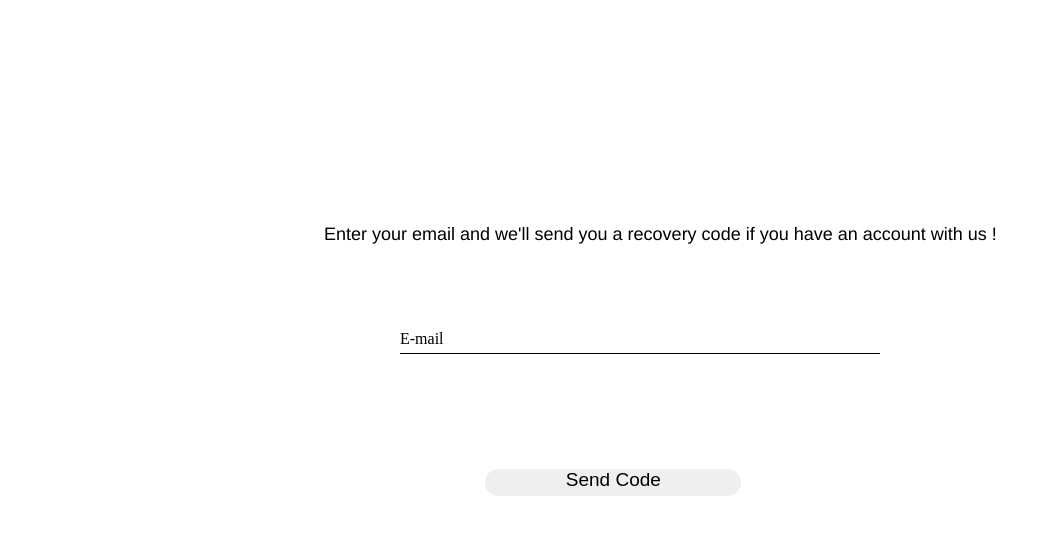
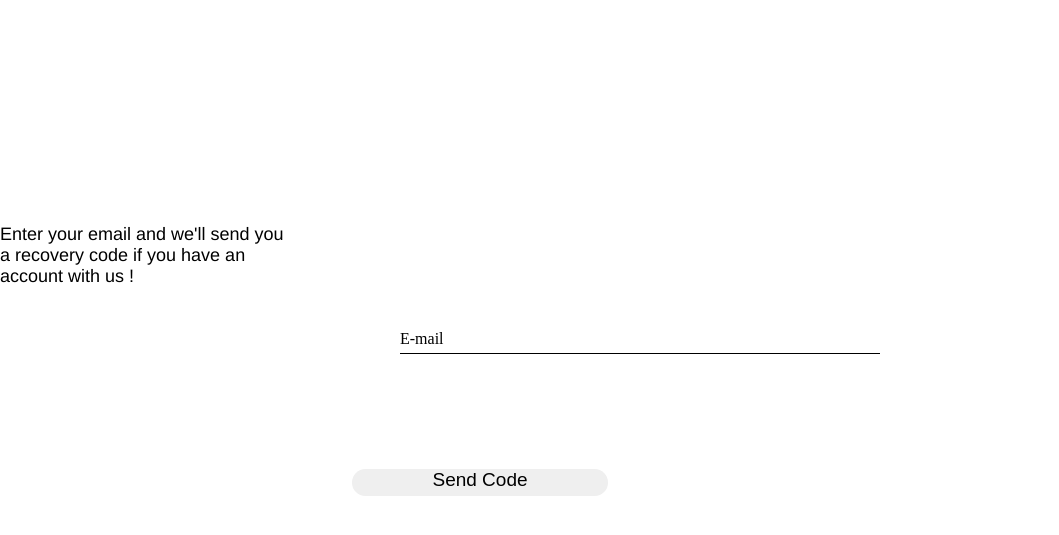
Before and after one commit to Joels17/COSC360_Team4, a PHP site: page /recovery.php in a window 1280 px wide. Shown: the part 64-599 px from the top of the page, without its empty margins (0-1059 px from the left). Run offline with PHP 8.4, Linux system fonts and the light colour scheme.

Commit message:
CSS fixes

```diff
--- a/recovery.css
+++ b/recovery.css
@@ -71,7 +71,7 @@
     padding: 0.5em;
     position: relative;
     top: 40em;
-    right: 20em;
+    right: 30em;
     width: 20%;
     border-radius: 1em;
    border: none;
@@ -91,7 +91,7 @@ body p {
     position: absolute;
     font-family: 'Franklin Gothic Medium', 'Arial Narrow', Arial, sans-serif;
     top: 15em;
-    left: 18em;
+    right: 55em;
 }
 button:hover{
     box-shadow: 0 5px #666;
--- a/register.css
+++ b/register.css
@@ -145,7 +145,7 @@
 }
 
 .links button{
-    left: 36em;
+    left: 65em;
   top: 30em;
   padding: 0.5em;
   position: relative;
```
